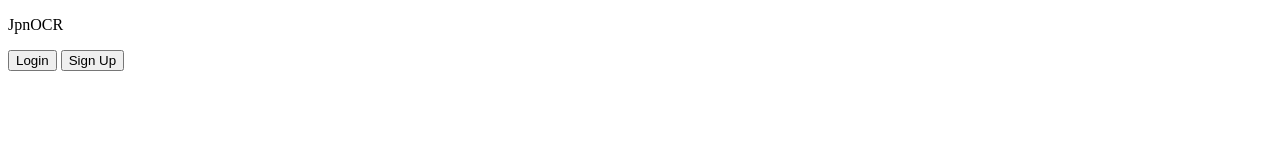
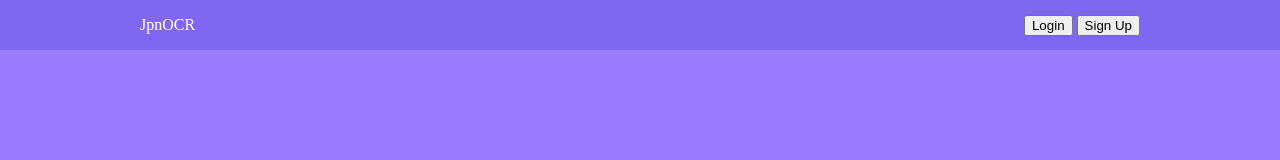
Before and after one commit to emilykrohn/JpnOCR, a plain HTML site: page index.html in a window 1280 px wide. Drawn offline with Linux system fonts and the light colour scheme.

Commit message:
Work on navbar

```diff
--- a/index.html
+++ b/index.html
@@ -4,11 +4,12 @@
     <meta charset="UTF-8">
     <meta name="viewport" content="width=device-width, initial-scale=1.0">
     <title>JpnOCR</title>
+    <link rel="stylesheet" href="styles.css">
 </head>
 <body>
     <div id="navbar">
         <div class="contents">
-            <p>JpnOCR</p>
+            <p class="navbar-text">JpnOCR</p>
             <div class="buttons">
                 <button>Login</button>
                 <button>Sign Up</button>
--- /dev/null
+++ b/styles.css
@@ -0,0 +1,22 @@
+body {
+    background-color: #997CFF;
+    margin: 0;
+}
+
+#navbar {
+    display: flex;
+    justify-content: center;
+    background-color: #8067F1;
+}
+
+.contents {
+    display: flex;
+    max-width: 1000px;
+    align-items: center;
+    justify-content: space-between;
+    width: 100%;
+}
+
+.navbar-text {
+    color: white;
+}
```
